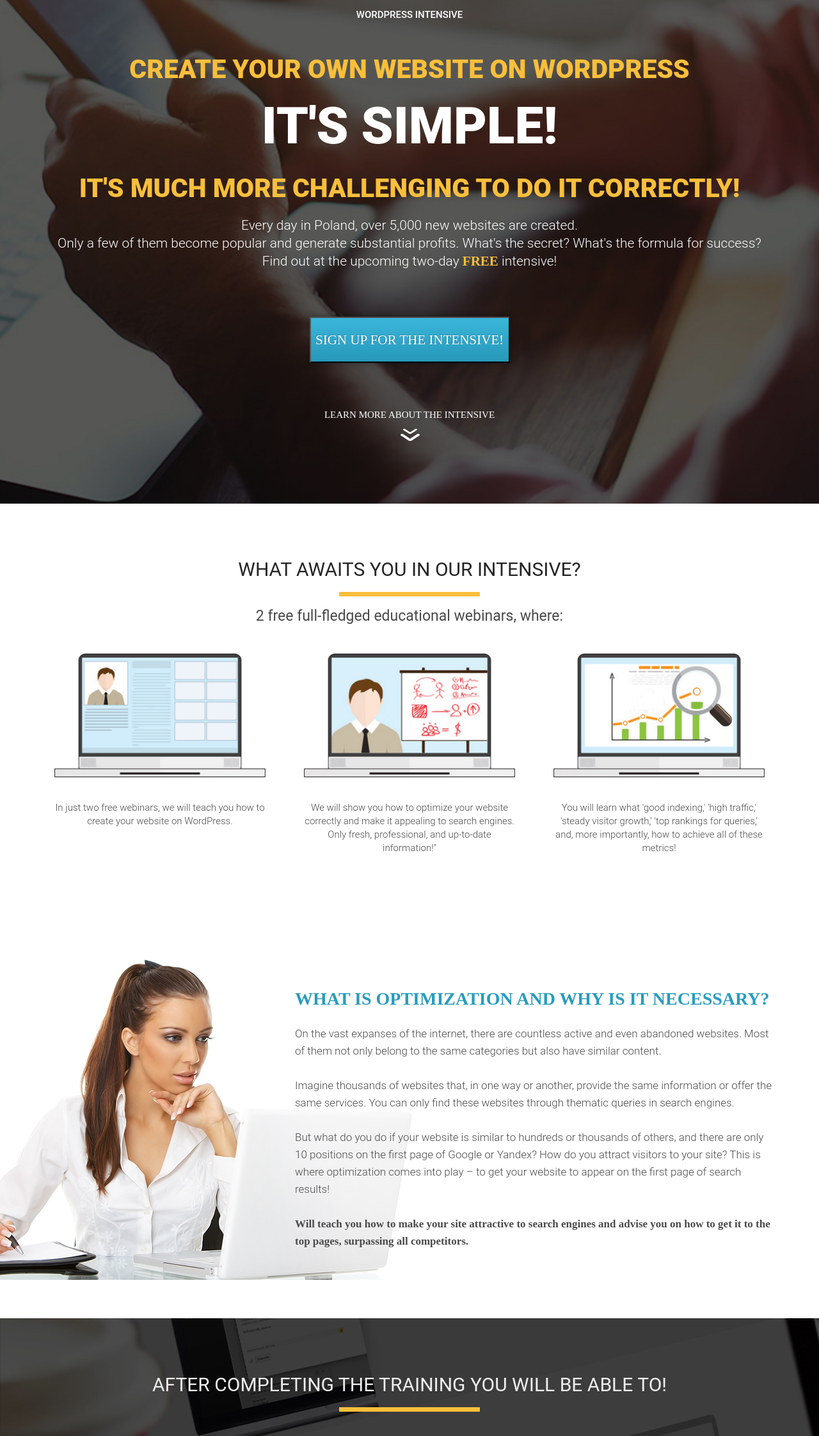
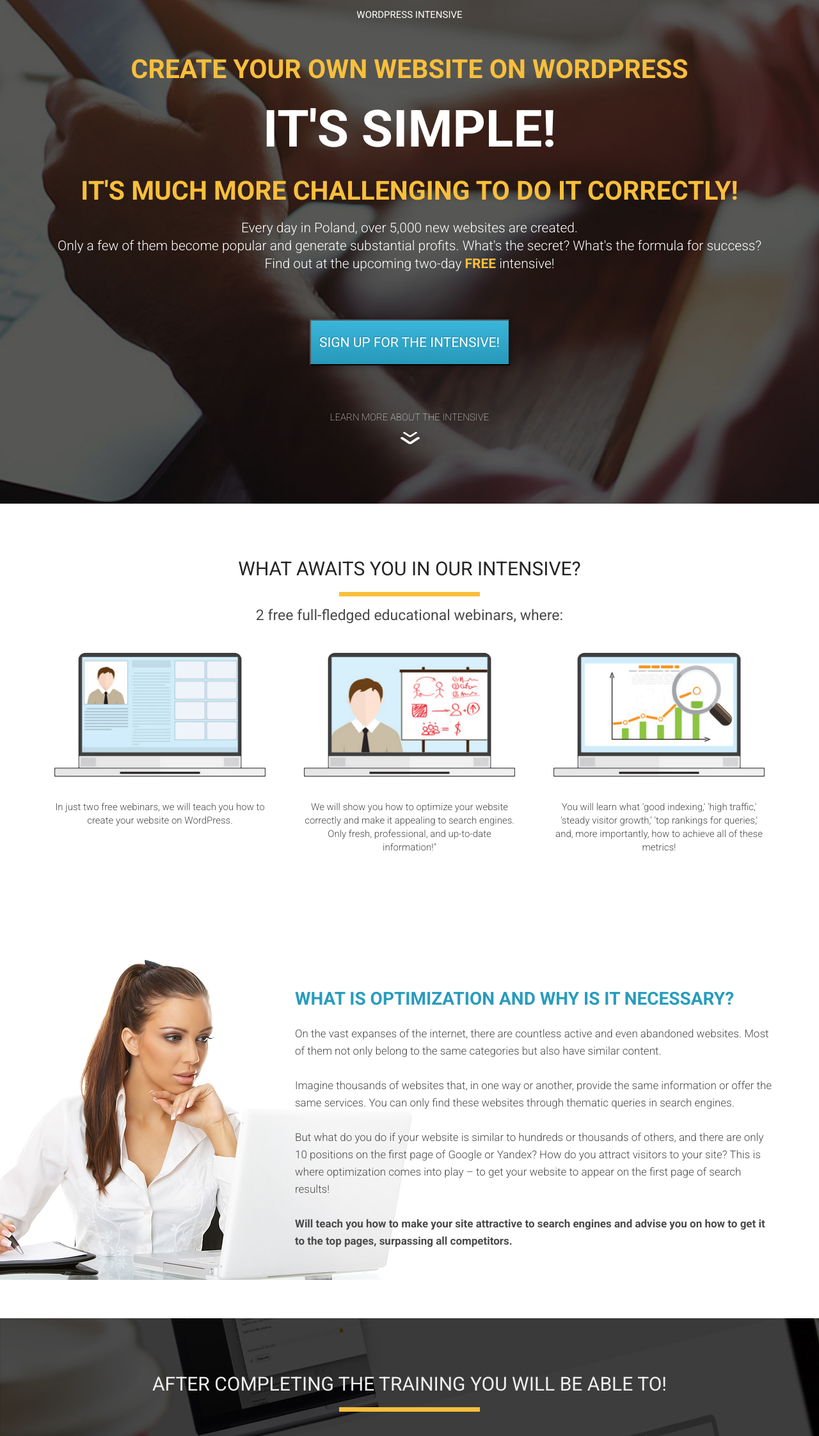
Before and after one commit to Darya220601/Custorer-Web-Site, a plain HTML site: page project-folder/index.html in a window 1280 px wide. Shown: the part 113-2357 px from the top of the page at 64% size. Drawn offline with nearby package versions, Linux system fonts and the light colour scheme.

Commit message:
01-Changed fonts

```diff
--- a/project-folder/css/style.css
+++ b/project-folder/css/style.css
@@ -2,6 +2,7 @@
     box-sizing: border-box;
     margin: 0;
     padding: 0;
+    font-family: 'Roboto', sans-serif;
 }
 
 .container {
@@ -24,7 +25,6 @@
 .logo .logo_text {
     color: #fff;
     text-align: center;
-    font-family: Roboto;
     font-size: 15px;
     font-style: normal;
     font-weight: 500;
@@ -36,7 +36,6 @@
 .title {
     color: #f9bf3b;
     text-align: center;
-    font-family: Roboto;
     font-size: 41px;
     font-style: normal;
     font-weight: 900;
@@ -47,7 +46,6 @@
 .simple .title_big {
     color: #fff;
     text-align: center;
-    font-family: Roboto;
     font-size: 80px;
     font-style: normal;
     font-weight: 900;
@@ -66,7 +64,6 @@ h2.title {
 .promo .promo_text {
     color: #fff;
     text-align: justify;
-    font-family: "Roboto Light";
     font-size: 21px;
     font-style: normal;
     font-weight: 300;
@@ -78,7 +75,6 @@ h2.title {
 
 .promo .promo_text span {
     color: #f9bf3b;
-    font-family: "Roboto - Bold";
     font-size: 21px;
     font-weight: 700;
 }
@@ -95,7 +91,6 @@ h2.title {
     color: #fff;
     text-align: center;
     text-shadow: -1px -1px 0px rgba(0, 0, 0, 0.22);
-    font-family: RobotoCondensed;
     font-size: 21px;
     font-style: normal;
     font-weight: 400;
@@ -111,7 +106,6 @@ h2.title {
 .more .more_text {
     color: #fff;
     text-align: center;
-    font-family: "Roboto - Thin";
     font-size: 15px;
     font-style: normal;
     font-weight: 100;
@@ -135,7 +129,6 @@ h2.title {
 .finish .finish_header {
     color: #252525;
     text-align: center;
-    font-family: Roboto;
     font-size: 30px;
     font-style: normal;
     font-weight: 400;
@@ -145,7 +138,6 @@ h2.title {
 .finish .finish_header {
     color: #EFEFEF;
     text-align: center;
-    font-family: Roboto;
     font-size: 30px;
     font-style: normal;
     font-weight: 400;
@@ -166,7 +158,6 @@ h2.title {
 .waiting .waiting_subheader {
     color: #4A4A4A;
     text-align: center;
-    font-family: Roboto;
     font-size: 23px;
     font-style: normal;
     font-weight: 400;
@@ -194,7 +185,6 @@ h2.title {
     margin-top: 33px;
     color: #4A4A4A;
     text-align: center;
-    font-family: Roboto;
     font-size: 15px;
     font-style: normal;
     font-weight: 300;
@@ -209,7 +199,6 @@ h2.title {
 .optimization .optimization_header {
     margin-left: 391px;
     color: #299CBD;
-    font-family: "Roboto - Black";
     font-size: 28px;
     font-style: normal;
     font-weight: 900;
@@ -221,7 +210,6 @@ h2.title {
     margin-left: 391px;
     ;
     color: #4A4A4A;
-    font-family: "Roboto Light";
     font-size: 17px;
     font-style: normal;
     font-weight: 300;
@@ -230,7 +218,6 @@ h2.title {
 }
 
 .optimization .optimization_text span {
-    font-family: "Roboto - Bold";
     font-weight: 700;
 }
 
@@ -274,7 +261,6 @@ h2.title {
     color: #EFEFEF;
     margin-top: 25px;
     text-align: center;
-    font-family: Roboto;
     font-size: 17px;
     font-style: normal;
     font-weight: 300;
@@ -292,7 +278,6 @@ h2.title {
     width: 1161px;
     margin-top: 45px;
     color: #252525;
-    font-family: Roboto;
     font-size: 30px;
     font-style: normal;
     font-weight: 400
@@ -311,7 +296,6 @@ h2.title {
 .webinar .first_webinar_title {
     margin-top: 36px;
     color: #252525;
-    font-family: Roboto;
     font-size: 30px;
     font-style: normal;
     font-weight: 400;
@@ -321,7 +305,6 @@ h2.title {
 .webinar .second_webinar_title {
     margin-top: 25px;
     color: #299CBD;
-    font-family: Roboto;
     font-size: 36px;
     font-style: normal;
     font-weight: 900;
@@ -333,7 +316,6 @@ h2.title {
 .webinar .third_webinar_title {
     margin-top: 25px;
     color: #4A4A4A;
-    font-family: Roboto;
     font-size: 23px;
     font-style: normal;
     font-weight: 400;
@@ -352,7 +334,6 @@ footer .footer_hrefs {
     display: flex;
     align-items: center;
     justify-content: center;
-    font-family: Roboto;
     font-size: 15px;
     font-style: normal;
     font-weight: 300;
@@ -364,7 +345,6 @@ footer a {
 }
 
 .divider {
-    font-family: Roboto;
     font-size: 15px;
     font-style: normal;
     font-weight: 300;
--- a/project-folder/index.html
+++ b/project-folder/index.html
@@ -5,6 +5,10 @@
   <meta charset="UTF-8" />
   <meta name="viewport" content="width=device-width, initial-scale=1.0" />
   <title>Wordpress Customer Services</title>
+  <link rel="stylesheet" href="https://cdnjs.cloudflare.com/ajax/libs/normalize/8.0.1/normalize.min.css">
+  <link rel="preconnect" href="https://fonts.googleapis.com">
+<link rel="preconnect" href="https://fonts.gstatic.com" crossorigin>
+<link href="https://fonts.googleapis.com/css2?family=Roboto:wght@100;300;400;700&display=swap" rel="stylesheet">
   <link rel="stylesheet" href="css/style.css" />
 </head>
 
```
